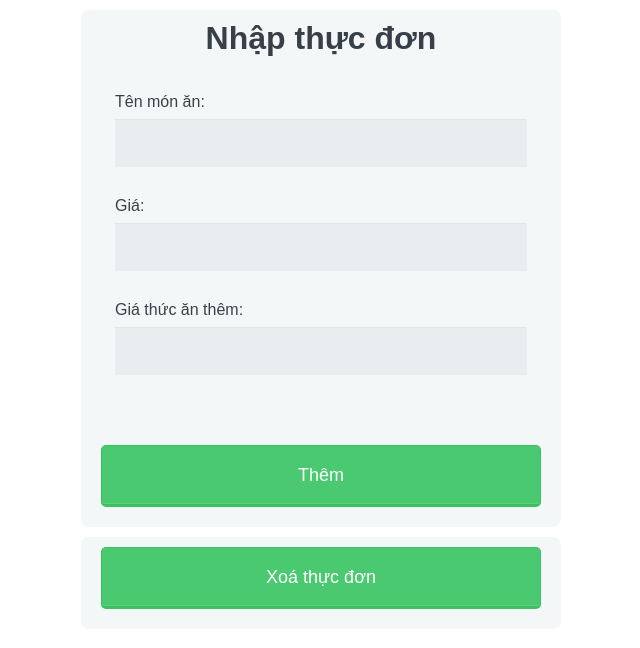
After one commit to huuphuoc2791/datcom, a PHP site: page /datcom/addmenu in a window 1280 px wide. The commit adds this page. Shown: the top 648 px of the page, without its empty margins (319-959 px from the left). Run offline with PHP 8.4, Linux system fonts and the light colour scheme.

```diff
--- a/management/group-management.php
+++ b/management/group-management.php
@@ -243,9 +243,13 @@ if (!isset($_GET['groupCode']) || !isset($_GET['hash'])) {
                         class="fa fa-link"></span>&nbsp;Tạo link mới
                 </button>
 
-                <a class="btn btn-success" href="<?= ROOT_URL ?>/datcom/?groupCode=<?= $groupCode ?>"><span
+                <a class="btn btn-success" href="<?= ROOT_URL ?>/<?= $group['order_code'] ?>"><span
                         class="fa fa-cutlery"></span>&nbsp;Đặt món
                 </a>
+                <a class="btn btn-success" href="<?= ROOT_URL ?>/addmenu"><span
+                        class="fa fa-cutlery"></span>&nbsp;Thêm thực đơn
+                </a>
+
             </div>
         </form>
 
--- /dev/null
+++ b/menu.php
@@ -0,0 +1,154 @@
+
+
+<!DOCTYPE html>
+<html lang="en">
+<head>
+    <meta charset="UTF-8">
+    <title>Nhập Thực Đơn</title>
+    <style>
+        *, *:before, *:after {
+            -moz-box-sizing: border-box;
+            -webkit-box-sizing: border-box;
+            box-sizing: border-box;
+        }
+
+        body {
+            font-family: 'Nunito', sans-serif;
+            color: #384047;
+        }
+
+        form {
+            max-width: 300px;
+            margin: 10px auto;
+            padding: 10px 20px;
+            background: #f4f7f8;
+            border-radius: 8px;
+        }
+
+        h1 {
+            margin: 0 0 30px 0;
+            text-align: center;
+        }
+
+        input[type="text"],
+        input[type="password"],
+        input[type="date"],
+        input[type="datetime"],
+        input[type="email"],
+        input[type="number"],
+        input[type="search"],
+        input[type="tel"],
+        input[type="time"],
+        input[type="url"],
+        textarea,
+        select {
+            background: rgba(255,255,255,0.1);
+            border: none;
+            font-size: 16px;
+            height: auto;
+            margin: 0;
+            outline: 0;
+            padding: 15px;
+            width: 100%;
+            background-color: #e8eeef;
+            color: #8a97a0;
+            box-shadow: 0 1px 0 rgba(0,0,0,0.03) inset;
+            margin-bottom: 30px;
+        }
+
+        input[type="radio"],
+        input[type="checkbox"] {
+            margin: 0 4px 8px 0;
+        }
+
+        select {
+            padding: 6px;
+            height: 32px;
+            border-radius: 2px;
+        }
+
+        button {
+            padding: 19px 39px 18px 39px;
+            color: #FFF;
+            background-color: #4bc970;
+            font-size: 18px;
+            text-align: center;
+            font-style: normal;
+            border-radius: 5px;
+            width: 100%;
+            border: 1px solid #3ac162;
+            border-width: 1px 1px 3px;
+            box-shadow: 0 -1px 0 rgba(255,255,255,0.1) inset;
+            margin-bottom: 10px;
+        }
+
+        fieldset {
+            margin-bottom: 30px;
+            border: none;
+        }
+
+        legend {
+            font-size: 1.4em;
+            margin-bottom: 10px;
+        }
+
+        label {
+            display: block;
+            margin-bottom: 8px;
+        }
+
+        label.light {
+            font-weight: 300;
+            display: inline;
+        }
+
+        .number {
+            background-color: #5fcf80;
+            color: #fff;
+            height: 30px;
+            width: 30px;
+            display: inline-block;
+            font-size: 0.8em;
+            margin-right: 4px;
+            line-height: 30px;
+            text-align: center;
+            text-shadow: 0 1px 0 rgba(255,255,255,0.2);
+            border-radius: 100%;
+        }
+
+        @media screen and (min-width: 480px) {
+
+            form {
+                max-width: 480px;
+            }
+
+        }
+    </style>
+</head>
+<body>
+
+<form action="management/addMenu.php" method="post">
+
+    <h1>Nhập thực đơn</h1>
+
+    <fieldset>
+        <label for="name">Tên món ăn:</label>
+        <input type="text" class="form-control" id="name" name="foodName" placeholder="" value="" required>
+
+        <label for="mail">Giá:</label>
+        <input type="text" class="form-control" id="price" oninput="this.value=this.value.replace(/[^0-9]/g,'');" name="price" placeholder="" value="" required>
+
+        <label for="password">Giá thức ăn thêm:</label>
+        <input type="text" class="form-control" id="priceExtra" oninput="this.value=this.value.replace(/[^0-9]/g,'');" name="priceExtra" placeholder="" value="" required>
+
+
+    </fieldset>
+    <button type="submit">Thêm</button>
+</form>
+
+
+<form class="form-horizontal" role="form" method="post" action="management/deleteMenu.php">
+    <button type="submit">Xoá thực đơn</button>
+</form>
+</body>
+</html>
```
Also changed, not shown: management/addMenu.php (added, +30 -0 lines), management/deleteMenu.php (added, +22 -0 lines), nhap.html (deleted, +0 -46 lines), .htaccess, server.htaccess (deleted).
